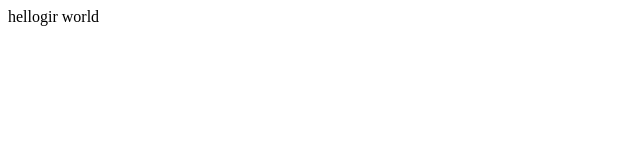
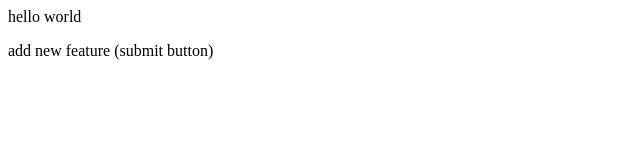
Before and after one commit to Gautam17-u/localrepo, a plain HTML site: page index.html in a window 1280 px wide. Shown: the whole page, without its empty margins (0-640 px from the left). Drawn offline with Linux system fonts and the light colour scheme.

Commit message:
fix index file

```diff
--- a/index.html
+++ b/index.html
@@ -1 +1,2 @@
-<p>hellogir  world</p>
+<p>hello world</p>
+<p>add new feature (submit button)</p>
```
